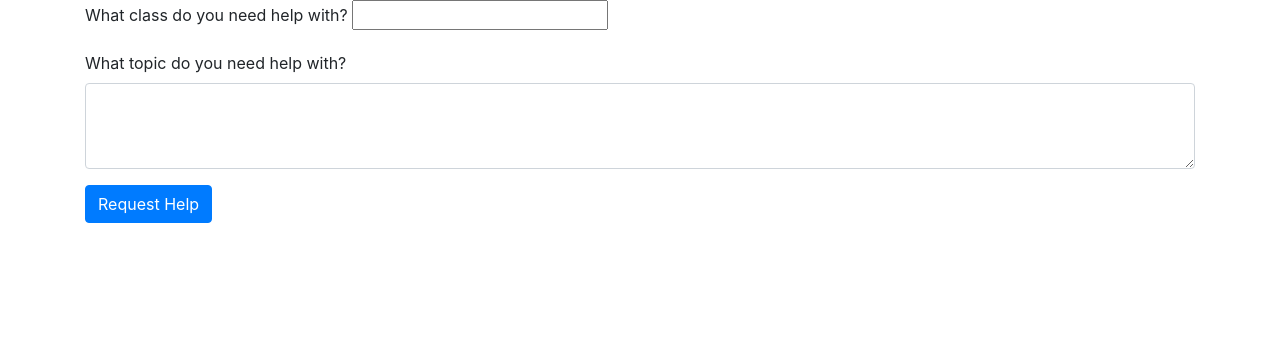
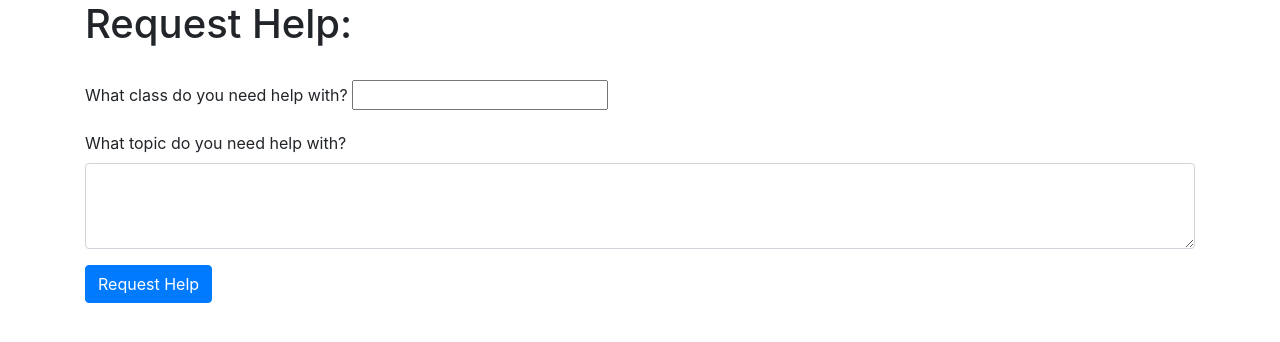
Before and after one commit to timrtyrrell/project-tuber, a Django app: page /request/ in a window 1280 px wide. Shown: the top 342 px of the page. Run offline with Django 3.2, Linux system fonts and the light colour scheme; some libraries are stand-ins or nearby versions.

Commit message:
Added title to the request help page

```diff
--- a/request_help/templates/request_help/base.html
+++ b/request_help/templates/request_help/base.html
@@ -15,12 +15,13 @@
       integrity="sha384-Gn5384xqQ1aoWXA+058RXPxPg6fy4IWvTNh0E263XmFcJlSAwiGgFAW/dAiS6JXm"
       crossorigin="anonymous"
     />
-
     <title>Request Help</title>
   </head>
   <body>
     <main role="main" class="container">
       <div>
+        <h1>Request Help:</h1>
+        <br />
         {% block content %}{% endblock %}
       </div>
     </main>
```
